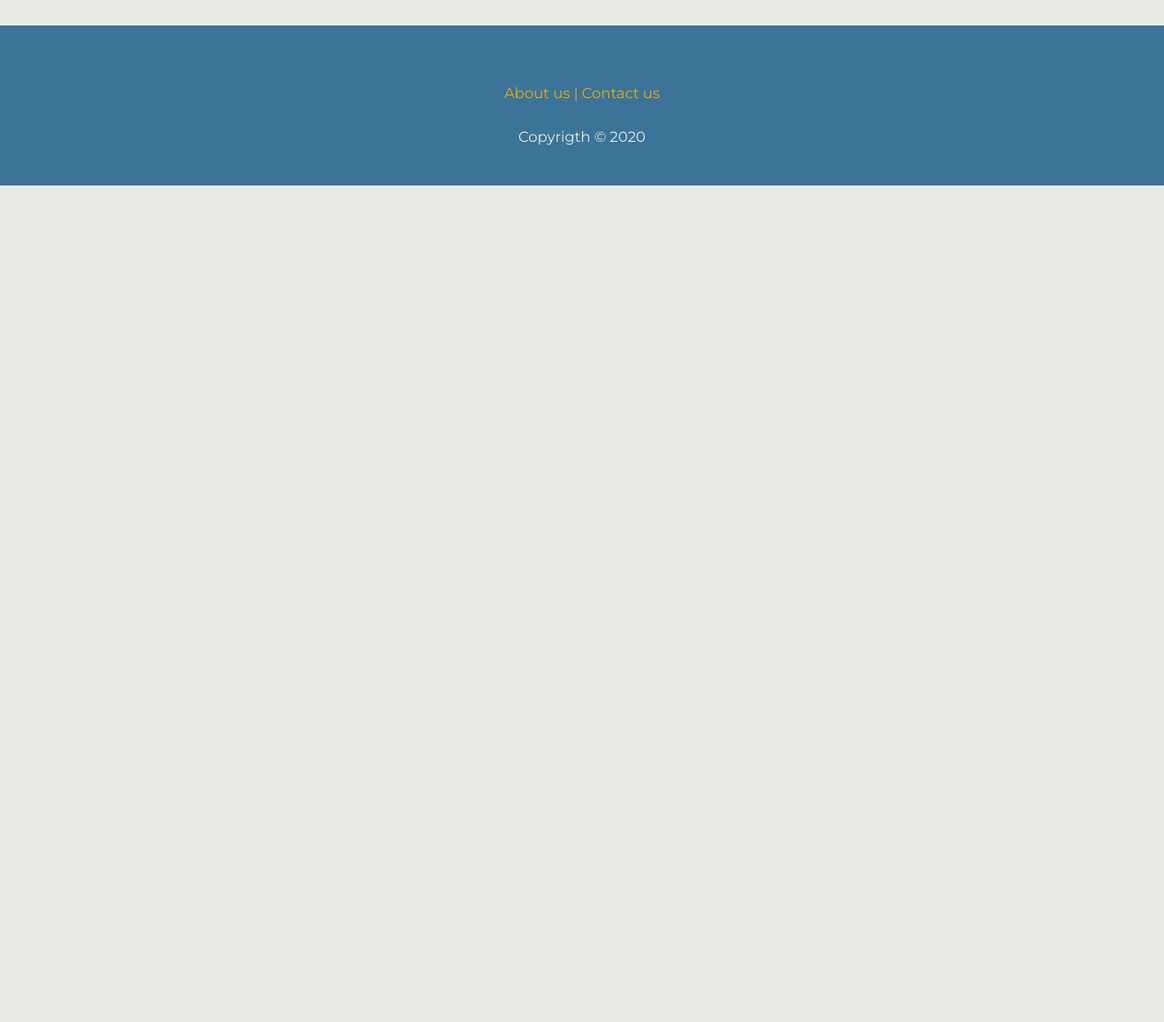
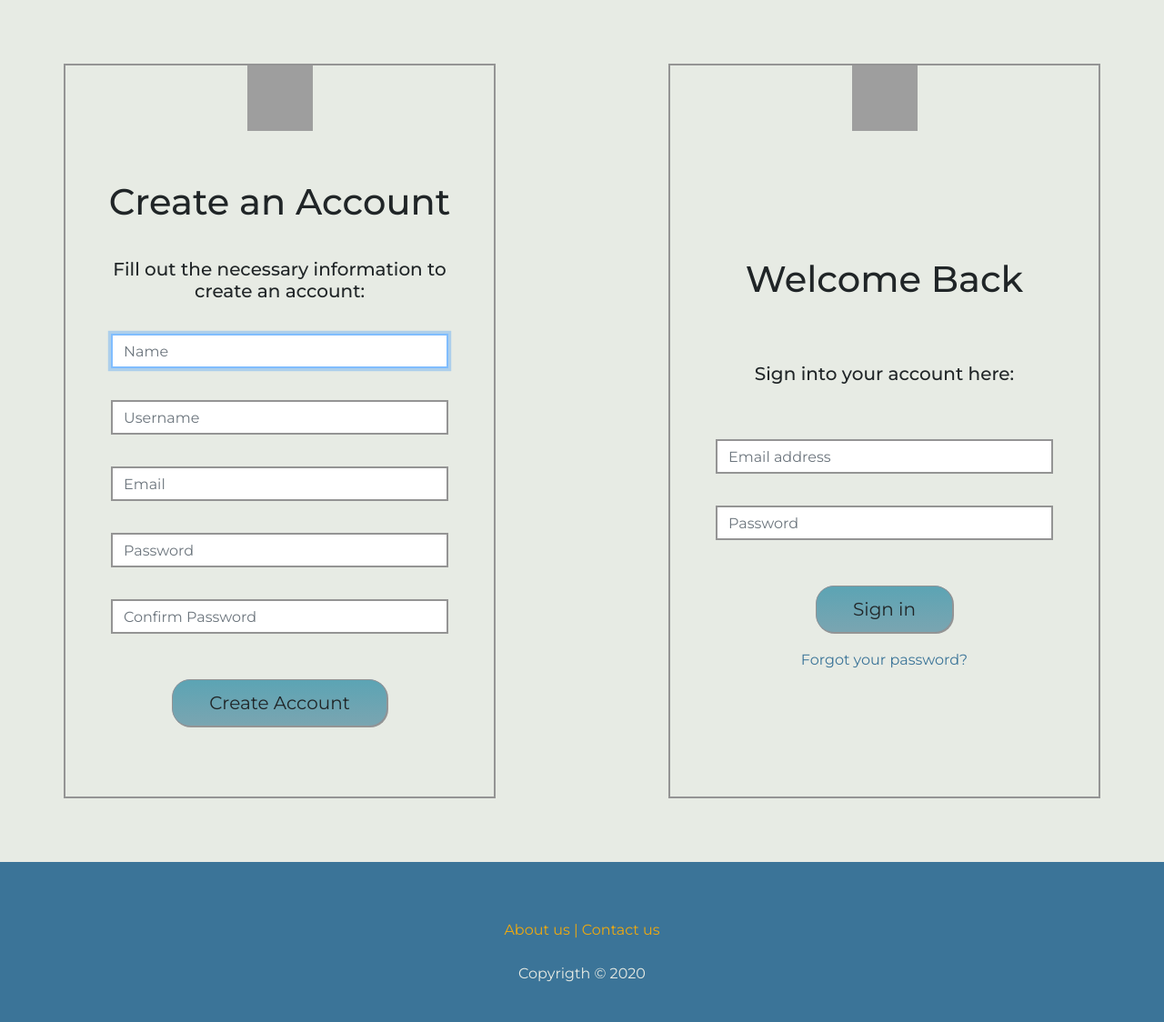
Before and after one commit to gunnsteinng/CaptainConsole2.0, a Django app: page /permission/ in a window 1280 px wide. Shown: the part 128-1252 px from the top of the page at 91% size. Before the commit the page ends 332 px from the top, so only its background shows below. Run offline with Django 3.2, Linux system fonts and the light colour scheme; some libraries are stand-ins or nearby versions; grey boxes are pictures that could not be loaded.

Commit message:
Template fyrir Login og Register síðu

```diff
--- a/static/css/styles.css
+++ b/static/css/styles.css
@@ -140,3 +140,96 @@ header {
 .product-img {
     margin: 20% 50px 20% 10px;
 }
+
+/*---------- LOGIN-REGISTER SECTION -----------*/
+
+.login-register-div {
+    margin-top: 50px;
+    margin-bottom: 70px;
+}
+
+.sign-in-button {
+    border-radius: 20px;
+    color: #202527;
+    border: solid #949494 1px;
+    box-shadow: #949494 1px 1px;
+    background-image: linear-gradient(to bottom, #5ca4b4, #7aa5b1);
+    padding: 10px 40px;
+    margin-top: 20px;
+    margin-bottom: 10px;
+}
+
+.register-button {
+    border-radius: 20px;
+    color: #202527;
+    border: solid #949494 1px;
+    box-shadow: #949494 1px 1px;
+    background-image: linear-gradient(to bottom, #5ca4b4, #7aa5b1);
+    padding: 10px 40px;
+    margin-top: 20px;
+    margin-bottom: 50px;
+}
+
+.login-heading1 {
+    padding-top: 115px;
+    padding-bottom: 30px;
+}
+
+.login-heading2 {
+    padding-top: 30px;
+    padding-bottom: 50px;
+}
+
+.email-login-field {
+    margin-top: 10px;
+    margin-bottom: 35px;
+}
+
+.password-login-field {
+    margin-top: 35px;
+    margin-bottom: 30px;
+}
+
+.register-heading {
+    padding-top: 30px;
+    padding-bottom: 20px;
+}
+
+.register-text {
+    padding-top: 10px;
+    padding-bottom: 25px;
+}
+
+.top-register-field {
+    margin-top: 10px;
+    margin-bottom: 35px;
+}
+
+.middle-register-field {
+    margin-top: 35px;
+    margin-bottom: 35px;
+}
+
+.bottom-register-field {
+    margin-top: 35px;
+    margin-bottom: 30px;
+}
+
+.forgot-password-link {
+    color: #3b7498;
+    margin-bottom: 65px;
+}
+
+.register-login-field {
+    border-radius: 0;
+    border: solid #949494 2px;
+}
+
+.outer-register-login {
+    border: solid #949494 2px;
+}
+
+.register-login {
+    padding-left: 35px;
+    padding-right: 35px;
+}
--- a/templates/permission/index.html
+++ b/templates/permission/index.html
@@ -1,5 +1,5 @@
 {% load static %}
 
 {% include 'top.html' %}
-
+{% include 'permission/login.html' %}
 {% include 'bottom.html' %}
--- /dev/null
+++ b/templates/permission/login.html
@@ -0,0 +1,68 @@
+<section class="no-color login-section" id="login">
+    <div class="container login-register-div">
+        <div class="row">
+            <div class="col-lg-5 outer-register-login">
+                <form class="form-signin">
+                  <img class="mb-4" src="/docs/4.4/assets/brand/bootstrap-solid.svg" alt="" width="72"
+                       height="72">
+                  <h1 class="register-heading">Create an Account</h1>
+                  <div class="register-login">
+                      <h5 class="register-text">Fill out the necessary
+                        information to create an account:</h5>
+                      <label for="inputRegisterName" class="sr-only">Name</label>
+                      <input type="text" id="inputRegisterName"
+                             class="form-control
+                      top-register-field register-login-field" placeholder="Name"
+                             required
+                             autofocus>
+                      <label for="inputRegisterUsername"
+                             class="sr-only">Username</label>
+                      <input type="text" id="inputRegisterUsername"
+                             class="form-control middle-register-field register-login-field"
+                             placeholder="Username" required>
+                      <label for="inputRegisterEmail"
+                             class="sr-only">Email</label>
+                      <input type="email" id="inputRegisterEmail"
+                             class="form-control middle-register-field register-login-field"
+                             placeholder="Email" required>
+                      <label for="inputRegisterPassword"
+                             class="sr-only">Password</label>
+                      <input type="password" id="inputRegisterPasswordPassword"
+                             class="form-control middle-register-field register-login-field"
+                             placeholder="Password" required>
+                      <label for="inputRegisterConfirmPassword"
+                             class="sr-only">Confirm Password</label>
+                      <input type="password" id="inputRegisterConfirmPasswordPassword"
+                             class="form-control bottom-register-field register-login-field"
+                             placeholder="Confirm Password" required>
+                  </div>
+                  <button class="btn btn-lg btn-primary
+                  register-button" type="submit">Create Account</button>
+                </form>
+            </div>
+            <div class="col-lg-2"></div>
+            <div class="col-lg-5 outer-register-login">
+                <form class="form-signin">
+                  <img class="mb-4" src="/docs/4.4/assets/brand/bootstrap-solid.svg" alt="" width="72" height="72">
+                  <h1 class="login-heading1">Welcome Back</h1>
+                  <div class="register-login">
+                      <h5 class="login-heading2">Sign into your account
+                            here:</h5>
+                      <label for="inputEmail" class="sr-only">Email address</label>
+                      <input type="email" id="inputEmail" class="form-control
+                      email-login-field register-login-field" placeholder="Email address" required
+                             autofocus>
+                      <label for="inputPassword" class="sr-only">Password</label>
+                      <input type="password" id="inputPassword"
+                             class="form-control password-login-field register-login-field"
+                             placeholder="Password" required>
+                  </div>
+                  <button class="btn btn-lg btn-primary
+                  sign-in-button" type="submit">Sign in</button>
+                </form>
+                <p class="forgot-password-link"><a class="py-2 d-none
+                d-md-inline-block forgot-password-link" href="#">Forgot your password?</a></p>
+            </div>
+        </div>
+    </div>
+</section>
```
